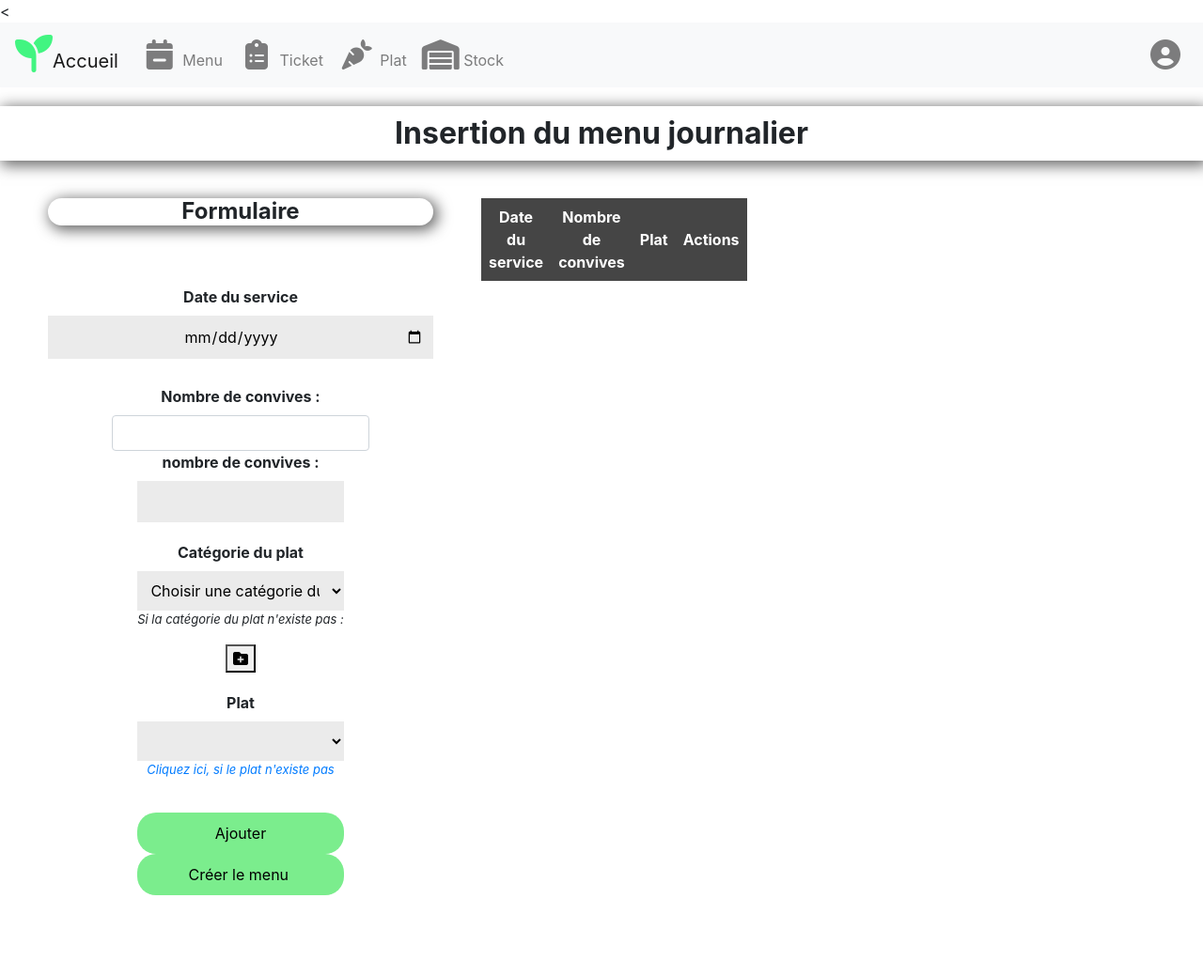
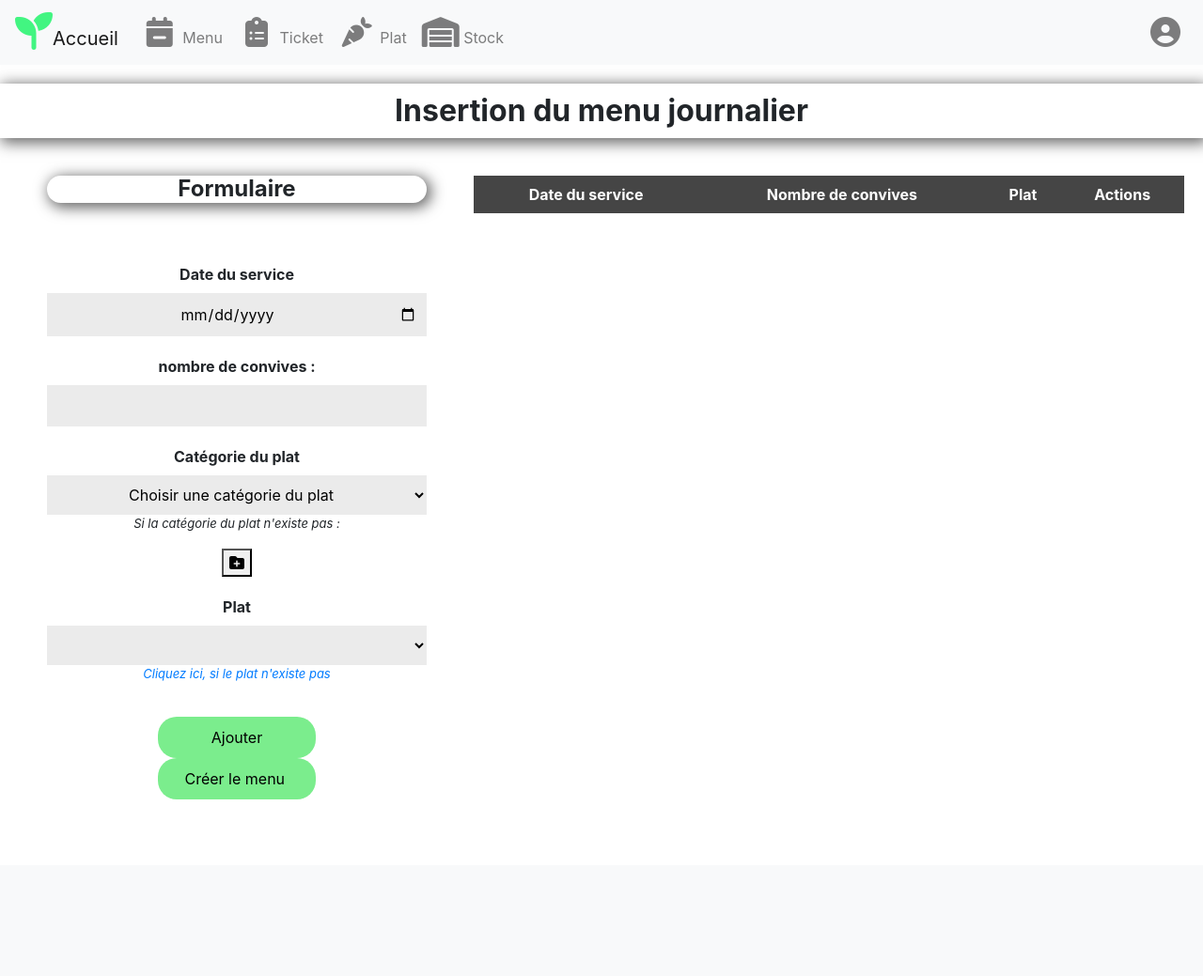
Before and after one commit to Sididboo/Cantine, a PHP site: template MVC_netican/view/v-menus.php in a window 1280 px wide. Shown: the whole page at 94% size. After the commit the page ends 851 px from the top, so only its background shows below. Run offline with PHP 8.4, Linux system fonts and the light colour scheme; the template is opened without the code that fills it, so the values that code supplies are empty; some libraries are stand-ins or nearby versions.

Commit message:
changement tableau

```diff
--- a/MVC_netican/view/v-menus.php
+++ b/MVC_netican/view/v-menus.php
@@ -21,7 +21,7 @@
     <script src="view/ajax/v-menus_add.js"></script>
     <script src="view/ajax/v-ancien_menu.js"></script>
   </head>
-    <
+
         <!-- Header -->
         <?php include './header.html'; ?>
 
@@ -48,9 +48,7 @@
                         <input class="field" type="date" name="date" id="date" required/>
                     </div>
 
-                        <div class="cell_date pt-2">
-                            <label class="font-weight-bold">Nombre de convives :</label>
-                            <input class="form-control" type="number" name="nbConvives" id="nbConvives" required/>
+
                         <div class="divForm">
                             <label class="">nombre de convives :</label>
                             <input class="field" type="number" name="nbConvives" id="nbConvives" required/>
@@ -111,8 +109,7 @@
                     <!--End form-group-->
                 </form>
                 <!--End form-->
-            </div>
-            <div class="">
+
                 <!-- Tableau qui réference tout les tickets ajoutés dans la base de donnée -->
                 <table class="">
                     <thead class="">
@@ -150,10 +147,7 @@
             <!--End row-->
 
             <!-- Tableau ancien menu -->
-            <div class="col-md-8 table-responsive-md float-right">
-                <table id="tableAncienMenu" class="table table-bordered table-striped table-hover text-center">
 
-        </div>
         <!--End container_fluid-->
     </body>
 
```
